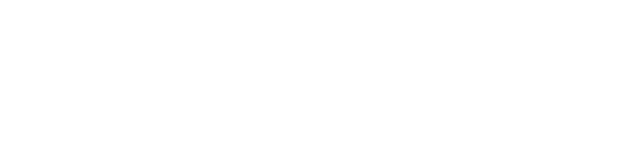
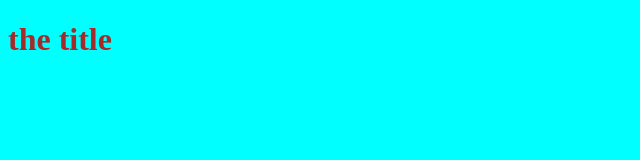
Before and after one commit to HDwilson/HDwilson.github.io, a plain HTML site: page index.html in a window 1280 px wide. Shown: the whole page, without its empty margins (0-640 px from the left). Drawn offline with Linux system fonts and the light colour scheme.

Commit message:
modified:   index.html 	modified:   styles.css

```diff
--- a/index.html
+++ b/index.html
@@ -8,7 +8,9 @@
 </head>
 
 <body>
-    <h1 id="title"></h1>
+    <div id="top">
+        <h1 id="title">the title</h1>
+    </div>
 </body>
 
 </html>
--- a/styles.css
+++ b/styles.css
@@ -1,5 +1,12 @@
-head {
+body {
     background-color: aqua;
+}
+
+#top {
+    position: fixed;
+    top: 0px;
+    height: 45px;
+    color: brown;
 }
 
 #title {
```
